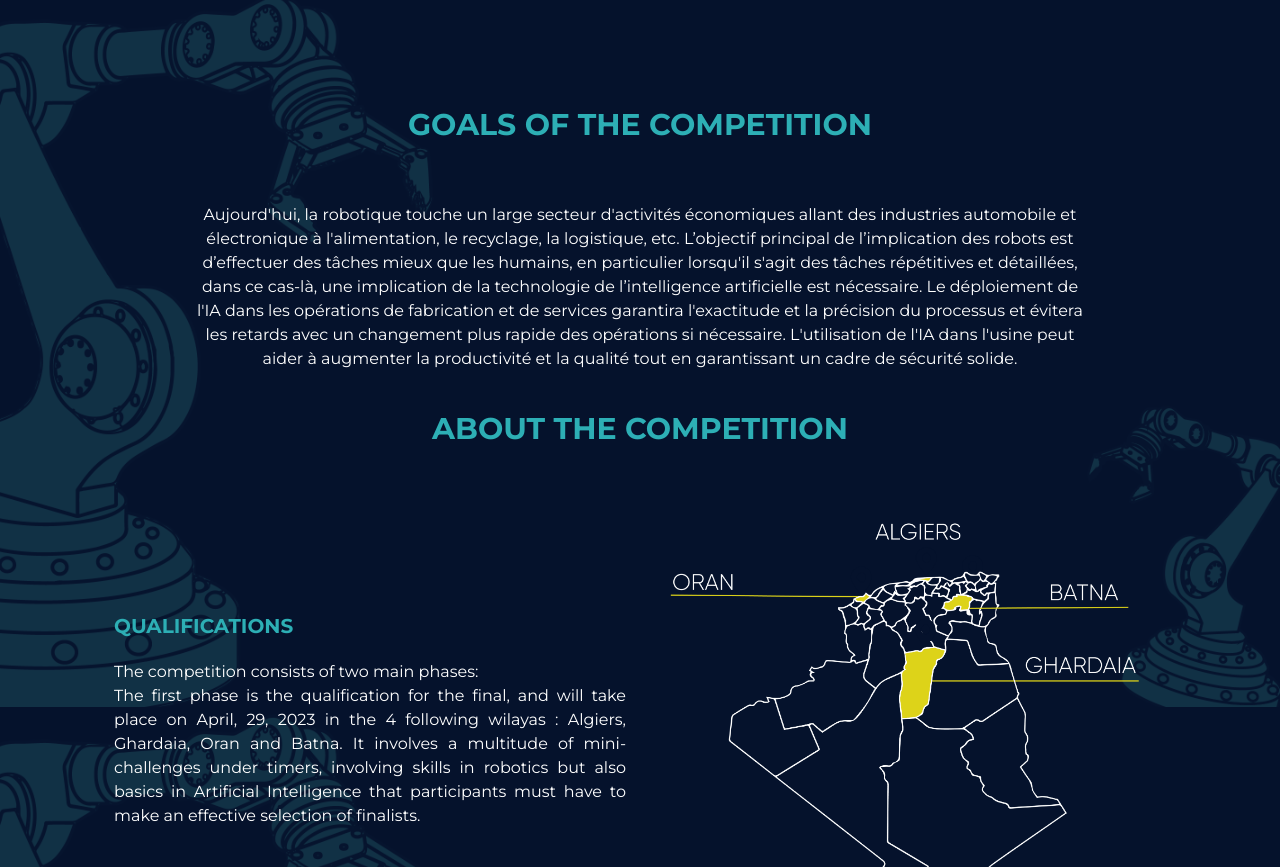
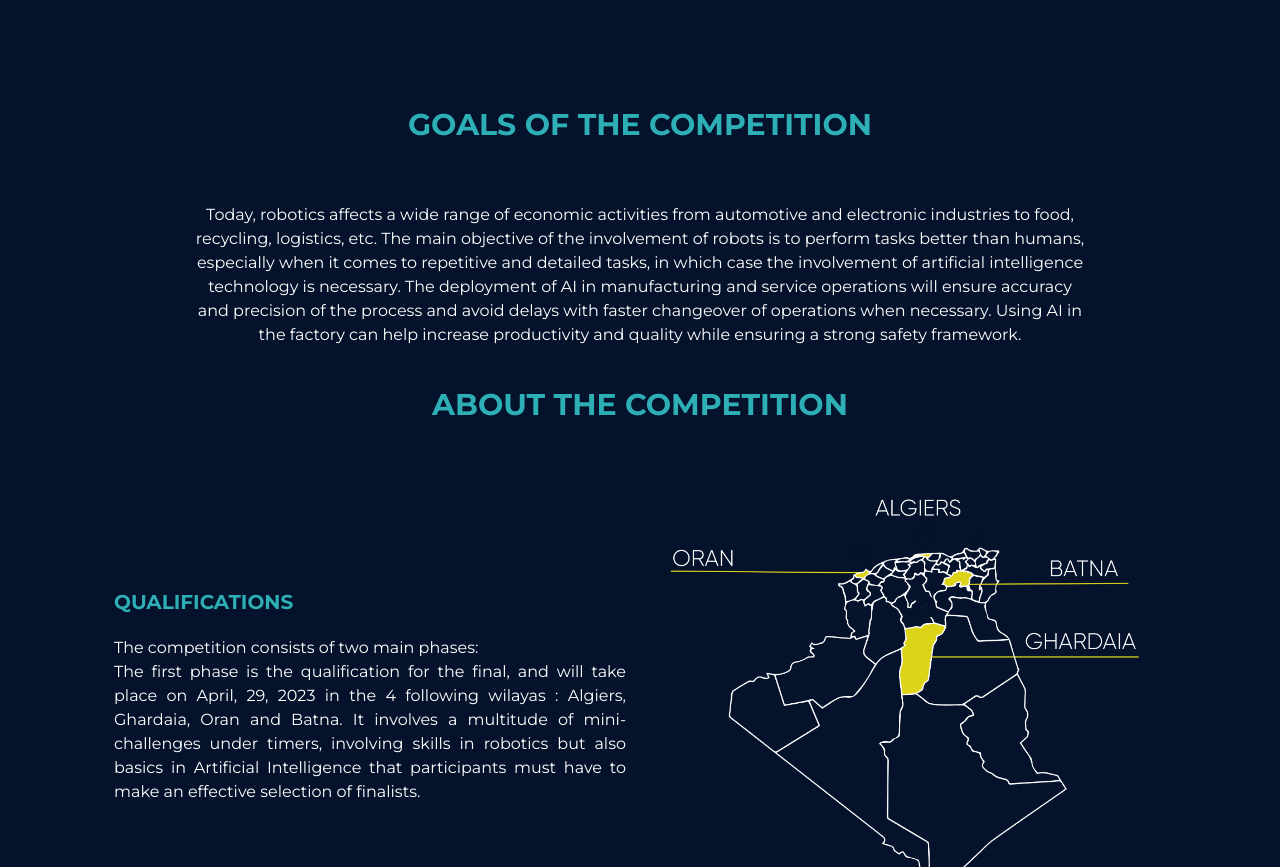
Before and after one commit to celec-club/ARC-front-end, a React (Create React App) app: page / in a window 1280 px wide. Shown: the part 733-1600 px from the top of the page. Built offline with nearby package versions, Linux system fonts and the light colour scheme.

Commit message:
fixing french text, removing BG

```diff
--- a/src/components/About/About.js
+++ b/src/components/About/About.js
@@ -13,18 +13,16 @@ const About = () => {
           Goals of the competition
         </h2>
         <p className="text-white text-center max-w-4xl mx-auto">
-          Aujourd'hui, la robotique touche un large secteur d'activités
-          économiques allant des industries automobile et électronique à
-          l'alimentation, le recyclage, la logistique, etc. L’objectif principal
-          de l’implication des robots est d’effectuer des tâches mieux que les
-          humains, en particulier lorsqu'il s'agit des tâches répétitives et
-          détaillées, dans ce cas-là, une implication de la technologie de
-          l’intelligence artificielle est nécessaire. Le déploiement de l'IA
-          dans les opérations de fabrication et de services garantira
-          l'exactitude et la précision du processus et évitera les retards avec
-          un changement plus rapide des opérations si nécessaire. L'utilisation
-          de l'IA dans l'usine peut aider à augmenter la productivité et la
-          qualité tout en garantissant un cadre de sécurité solide.
+          Today, robotics affects a wide range of economic activities from
+          automotive and electronic industries to food, recycling, logistics,
+          etc. The main objective of the involvement of robots is to perform
+          tasks better than humans, especially when it comes to repetitive and
+          detailed tasks, in which case the involvement of artificial
+          intelligence technology is necessary. The deployment of AI in
+          manufacturing and service operations will ensure accuracy and
+          precision of the process and avoid delays with faster changeover of
+          operations when necessary. Using AI in the factory can help increase
+          productivity and quality while ensuring a strong safety framework.
         </p>
       </section>
       <section id="about">
@@ -64,8 +62,8 @@ const About = () => {
             where, the qualifiers of the first round will fight to win the 1st
             title of "Algerian Robot Cup 2023" whose theme is the development of
             an industrial plant and that, by integrating new technologies such
-            as : artificial intelligence, wireless communication protocols, new
-            mechanisms ... etc.
+            as artificial intelligence, wireless communication protocols, new
+            mechanisms...etc.
           </p>
         </div>
       </section>
--- a/src/index.css
+++ b/src/index.css
@@ -23,8 +23,8 @@ html {
 body {
   margin: 0;
   background-color: #05122c;
-  background-image: url("./assets/BG2_ARC.png");
-  background-size: contain;
+  /* background-image: url("./assets/BG2_ARC.png");
+  background-size: contain; */
 }
 
 code {
--- a/src/layouts/Header/Header.js
+++ b/src/layouts/Header/Header.js
@@ -61,12 +61,12 @@ const Header = () => {
             <li>
               <NavBarHashLink to="/#about">About</NavBarHashLink>
             </li>
-            <li>
+            {/* <li>
               <NavBarHashLink to="/#partners">Partners</NavBarHashLink>
             </li>
             <li>
               <NavBarHashLink to="/#work-book">WorkBook</NavBarHashLink>
-            </li>
+            </li> */}
             <li>
               <NavLink
                 to="/register"
```
